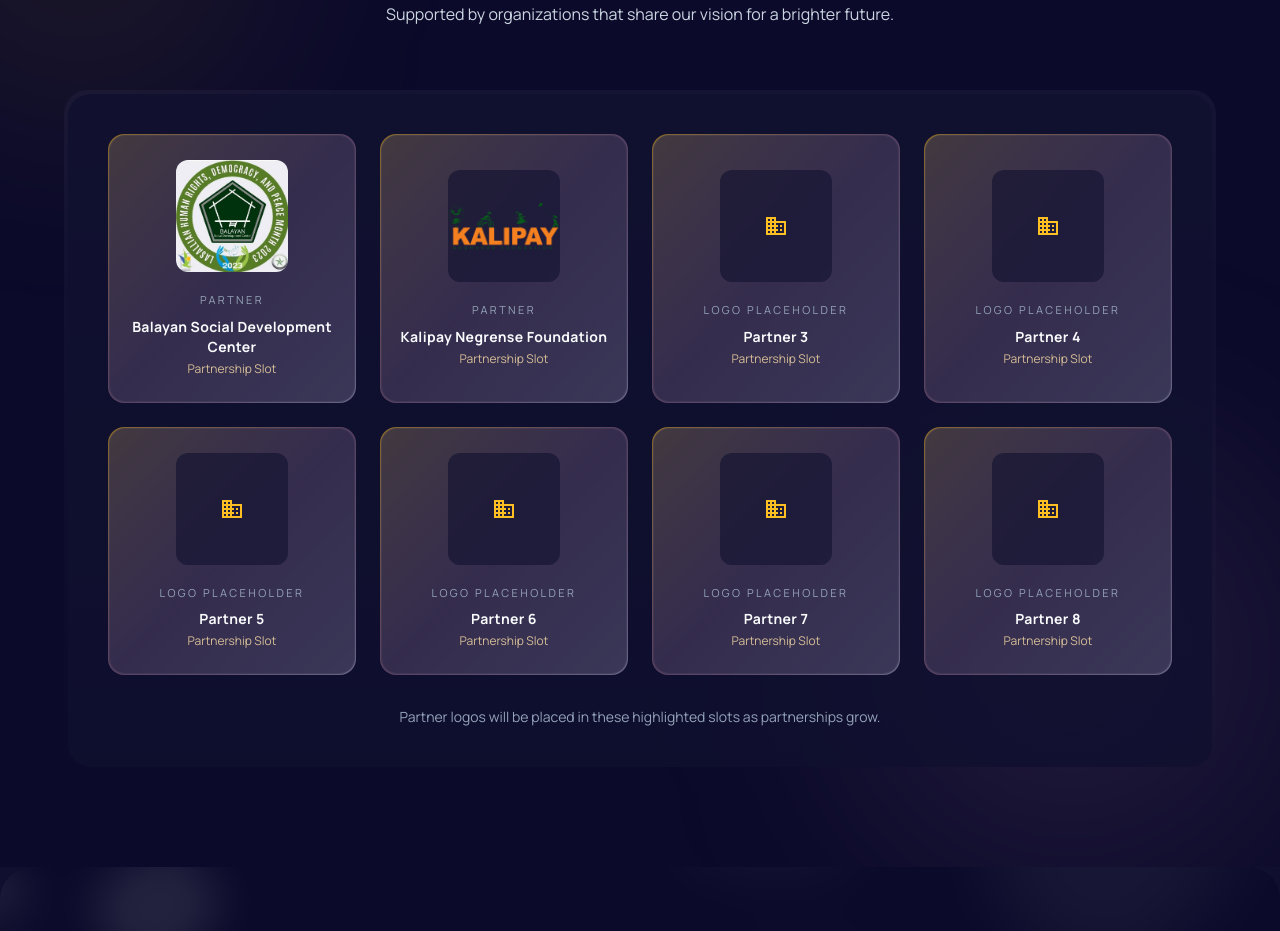
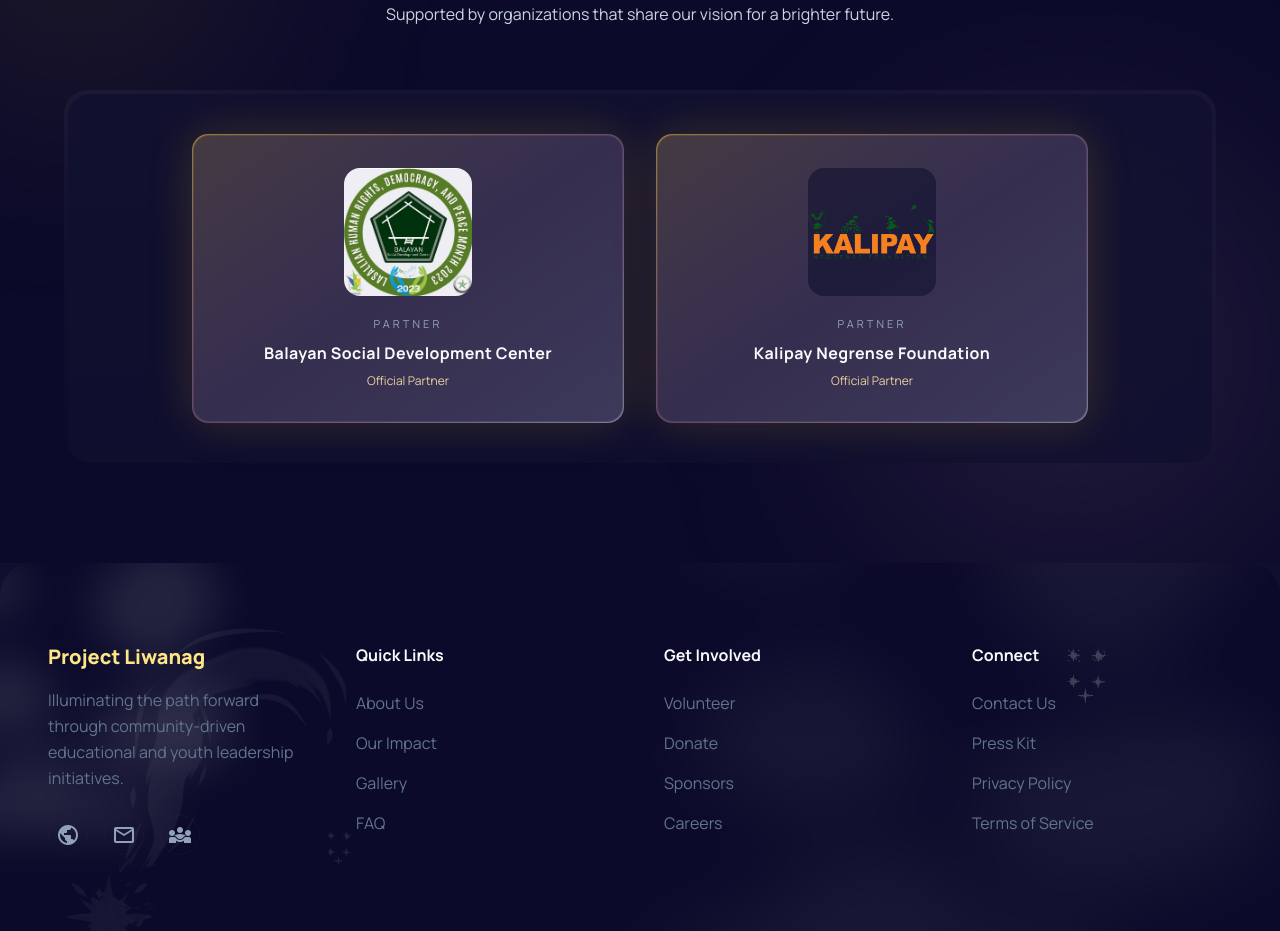
Before and after one commit to seolyam/liwanag, a Next.js app: page /home in a window 1280 px wide. Shown: the part 5360-6291 px from the top of the page. Built offline with nearby package versions, Linux system fonts and the light colour scheme.

Commit message:
chore: remove unused placeholders

```diff
--- a/app/components/Sponsors.tsx
+++ b/app/components/Sponsors.tsx
@@ -10,12 +10,6 @@ const partnerLogos = [
     src: "/images/logos/kalipaylogo2.png",
   },
 ];
-
-const partnerSlots = Array.from({ length: 8 }, (_, i) => ({
-  name: `Partner ${i + 1}`,
-  tier: "Partnership Slot",
-  logo: partnerLogos[i] ?? null,
-}));
 
 export default function Sponsors() {
   return (
@@ -43,46 +37,35 @@ export default function Sponsors() {
         <div className="flex flex-col items-center gap-12">
           <div className="w-full max-w-6xl p-1 rounded-3xl bg-gradient-to-b from-night-sky-bright/25 to-transparent">
             <div className="bg-night-sky/80 rounded-[1.4rem] p-8 md:p-10">
-              <div className="grid grid-cols-1 sm:grid-cols-2 lg:grid-cols-4 gap-6">
-                {partnerSlots.map((slot) => (
+              <div className="grid grid-cols-1 md:grid-cols-2 gap-8 max-w-4xl mx-auto">
+                {partnerLogos.map((partner) => (
                   <div
-                    key={slot.name}
-                    className="group h-full rounded-2xl p-[1px] bg-gradient-to-br from-golden-star/50 via-aurora-rose/30 to-cloud-lavender/40"
+                    key={partner.name}
+                    className="group h-full rounded-2xl p-[1px] bg-gradient-to-br from-golden-star/60 via-aurora-rose/35 to-cloud-lavender/50 shadow-[0_0_45px_rgba(251,191,36,0.18)]"
                   >
-                    <div className="h-full rounded-2xl min-h-60 bg-night-sky-surface/70 border border-white/5 px-4 py-6 flex flex-col items-center justify-center text-center transition-all duration-300 group-hover:-translate-y-1 group-hover:shadow-[0_0_30px_rgba(251,191,36,0.2)]">
-                      <div className="w-28 h-28 rounded-xl bg-night-sky/60 flex items-center justify-center mb-5 overflow-hidden">
-                        {slot.logo ? (
-                          <Image
-                            src={slot.logo.src}
-                            alt={slot.logo.name}
-                            width={120}
-                            height={120}
-                            className="w-full h-full object-contain"
-                          />
-                        ) : (
-                          <span className="material-symbols-outlined text-golden-star text-4xl">
-                            domain
-                          </span>
-                        )}
+                    <div className="h-full rounded-2xl min-h-64 bg-night-sky-surface/75 border border-white/8 px-6 py-8 flex flex-col items-center justify-center text-center transition-all duration-300 group-hover:-translate-y-1 group-hover:shadow-[0_0_40px_rgba(251,191,36,0.25)]">
+                      <div className="w-32 h-32 rounded-2xl bg-night-sky/60 flex items-center justify-center mb-5 overflow-hidden">
+                        <Image
+                          src={partner.src}
+                          alt={partner.name}
+                          width={144}
+                          height={144}
+                          className="w-full h-full object-contain"
+                        />
                       </div>
-                      <p className="text-[11px] uppercase tracking-[0.22em] text-moonlight-dim mb-2">
-                        {slot.logo ? "Partner" : "Logo Placeholder"}
+                      <p className="text-[11px] uppercase tracking-[0.28em] text-moonlight-dim mb-2">
+                        Partner
                       </p>
-                      <h3 className="text-sm font-bold tracking-wide text-starlight">
-                        {slot.logo?.name ?? slot.name}
+                      <h3 className="text-base font-bold tracking-wide text-starlight">
+                        {partner.name}
                       </h3>
-                      <p className="text-xs text-golden-glow/80 mt-1">
-                        {slot.tier}
+                      <p className="text-xs text-golden-glow/90 mt-2">
+                        Official Partner
                       </p>
                     </div>
                   </div>
                 ))}
               </div>
-
-              <p className="mt-8 text-center text-sm text-moonlight-dim">
-                Partner logos will be placed in these highlighted slots as
-                partnerships grow.
-              </p>
             </div>
           </div>
         </div>
```
